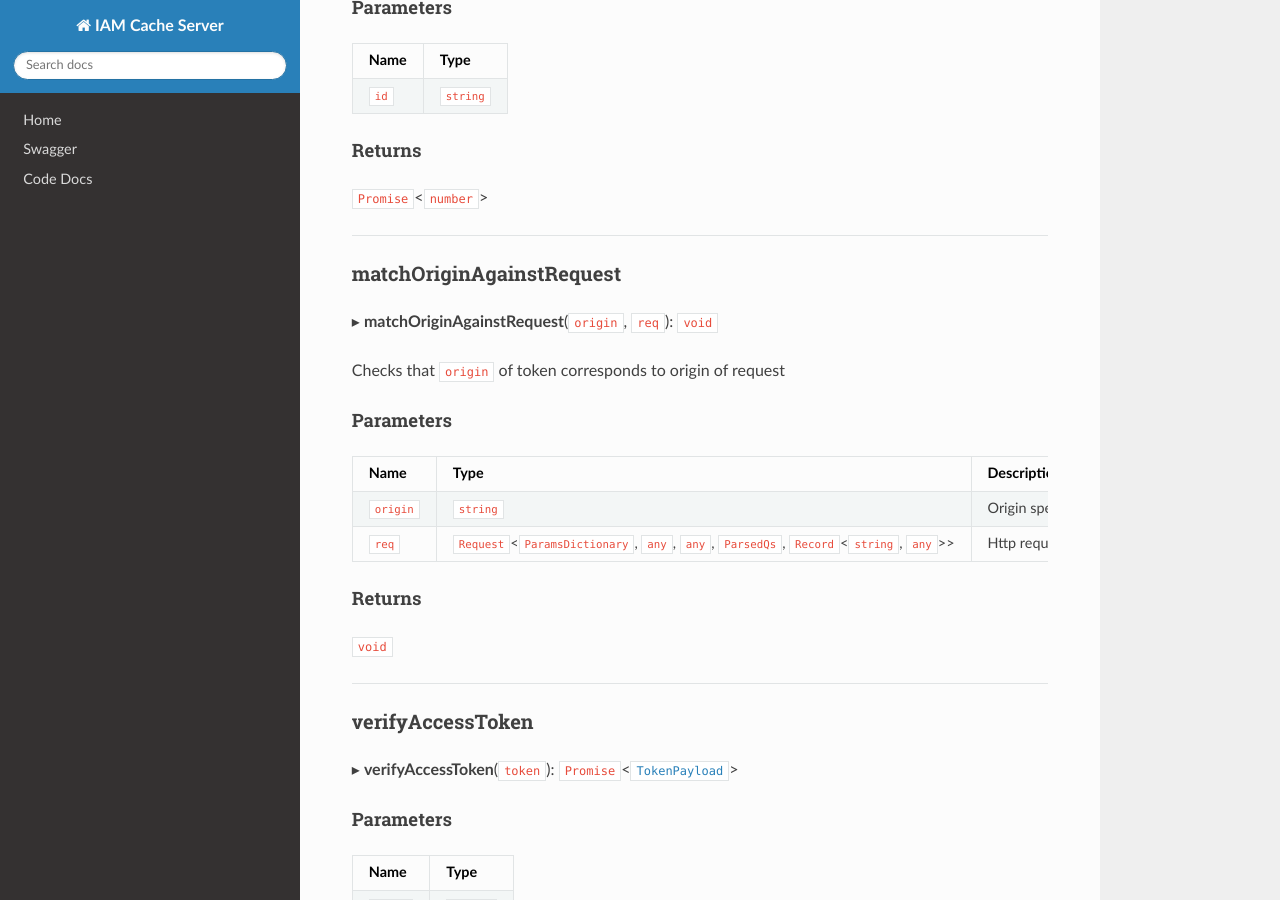
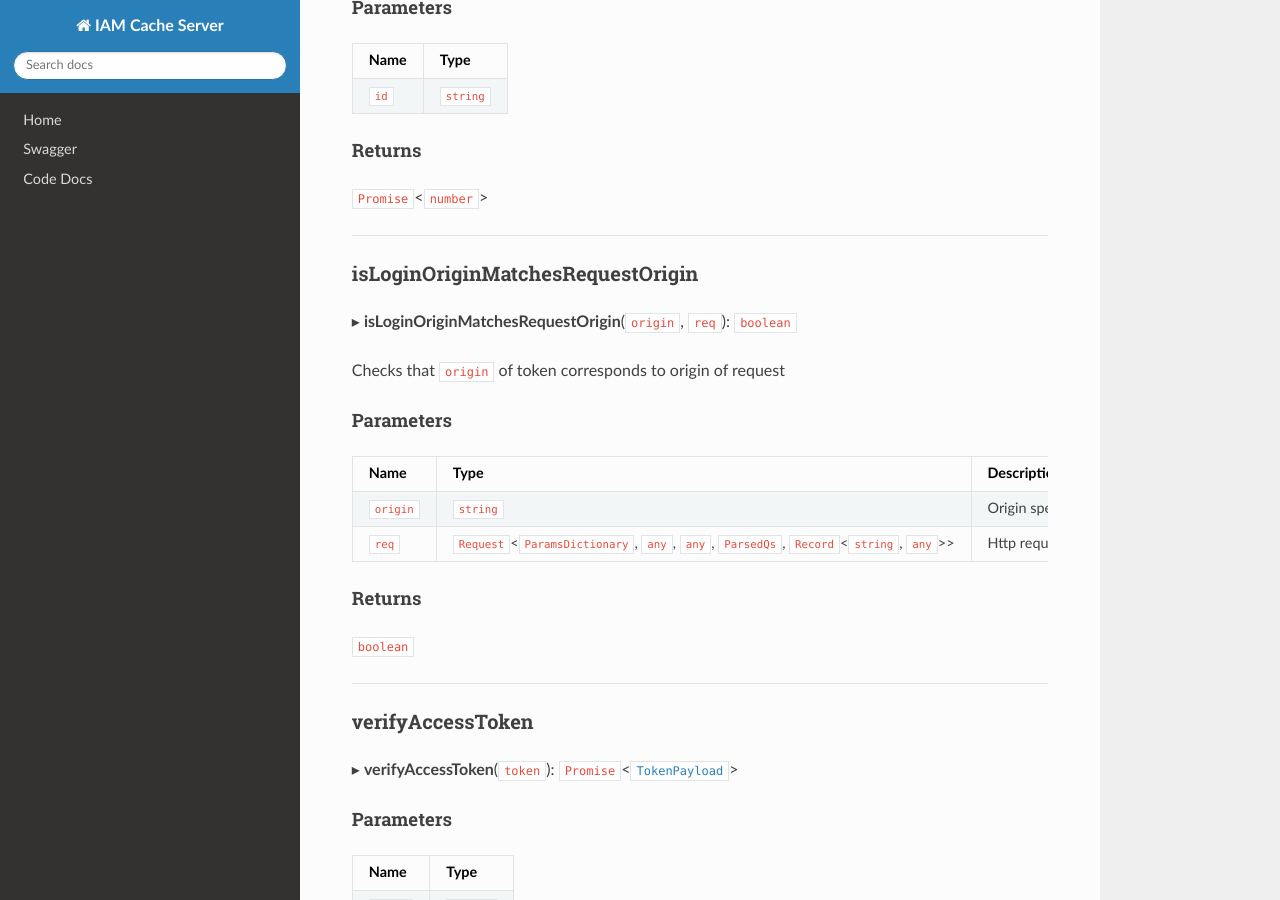
Before and after one commit to energywebfoundation/ssi-hub, an MkDocs documentation site: the page built from docs/api/classes/modules_auth_token_service.TokenService.md, in a window 1280 px wide and 900 px high, scrolled down 2737 px. Built offline with MkDocs 1.6.1, drawn with Linux system fonts in a browser that asks for light colours; nearby versions of some CDN libraries; some of the changed text lies outside the part shown.

Commit message:
build: update pda to v2.0.0

```diff
--- a/docs/api/classes/modules_auth_token_service.TokenService.md
+++ b/docs/api/classes/modules_auth_token_service.TokenService.md
@@ -14,7 +14,7 @@
 - [generateAccessToken](modules_auth_token_service.TokenService.md#generateaccesstoken)
 - [generateRefreshToken](modules_auth_token_service.TokenService.md#generaterefreshtoken)
 - [invalidateRefreshToken](modules_auth_token_service.TokenService.md#invalidaterefreshtoken)
-- [matchOriginAgainstRequest](modules_auth_token_service.TokenService.md#matchoriginagainstrequest)
+- [isLoginOriginMatchesRequestOrigin](modules_auth_token_service.TokenService.md#isloginoriginmatchesrequestorigin)
 - [verifyAccessToken](modules_auth_token_service.TokenService.md#verifyaccesstoken)
 - [verifyRefreshToken](modules_auth_token_service.TokenService.md#verifyrefreshtoken)
 
@@ -114,9 +114,9 @@ ___
 
 ___
 
-### matchOriginAgainstRequest
+### isLoginOriginMatchesRequestOrigin
 
-▸ **matchOriginAgainstRequest**(`origin`, `req`): `void`
+▸ **isLoginOriginMatchesRequestOrigin**(`origin`, `req`): `boolean`
 
 Checks that `origin` of token corresponds to origin of request
 
@@ -129,7 +129,7 @@ Checks that `origin` of token corresponds to origin of request
 
 #### Returns
 
-`void`
+`boolean`
 
 ___
 
--- a/package.json
+++ b/package.json
@@ -111,7 +111,7 @@
     "pako": "^2.0.4",
     "parse-duration": "^1.0.2",
     "passport": "^0.6.0",
-    "passport-did-auth": "^2.0.0-alpha.30",
+    "passport-did-auth": "^2.0.0",
     "passport-jwt": "^4.0.0",
     "pg": "^8.5.1",
     "redact-pii": "^3.2.3",
```
Also changed, not shown: 1 other file.
